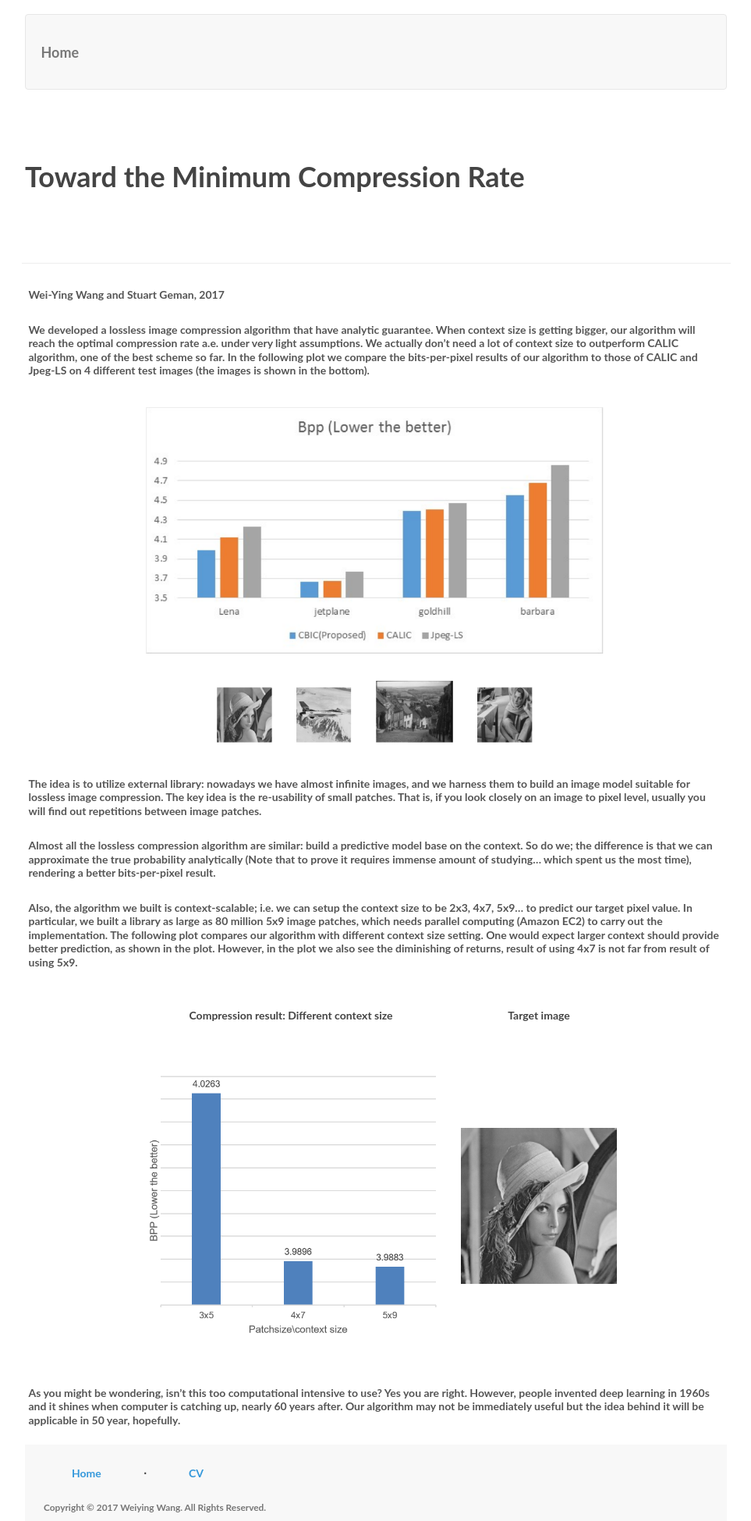
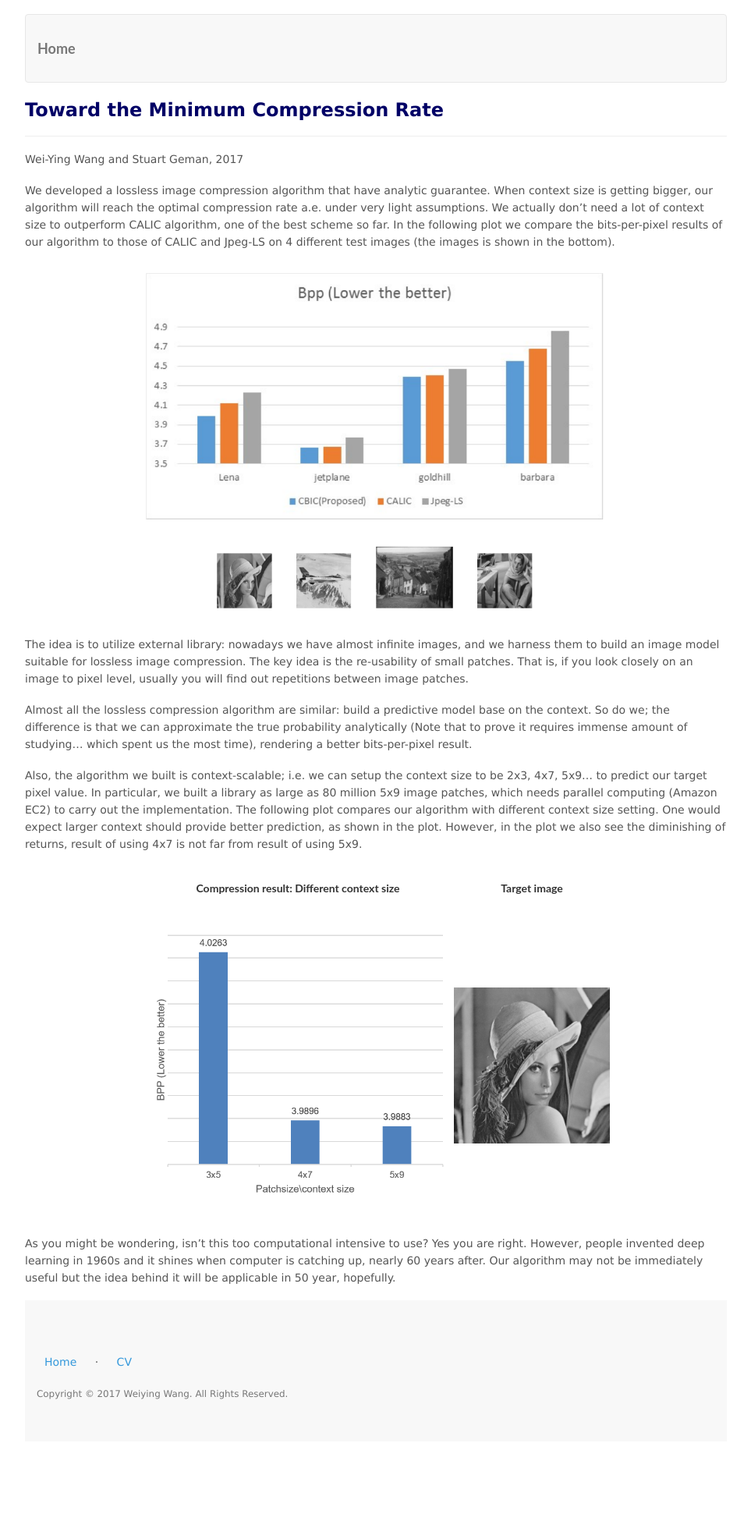
Before and after one commit to wayinone/wayinone.github.io, a Jekyll site: the page built from CBIC.md, in a window 1280 px wide. Shown: the whole page at 78% size, without its empty margins (158-1121 px from the left). Built offline with Jekyll 4.4.1, drawn with Linux system fonts in a browser that asks for light colours; after the commit the page ends 1848 px from its top, so only the background shows below that.

Commit message:
font change

```diff
--- a/_includes/head2.html
+++ b/_includes/head2.html
@@ -17,7 +17,7 @@
     <!-- Custom Fonts -->
 
     <!-- <link href="font-awesome-4.1.0/css/font-awesome.min.css" rel="stylesheet" type="text/css"> -->
-    <link href="/css/slender.css" rel="stylesheet" type="text/css">
+    <link href="/css/mycss.css" rel="stylesheet" type="text/css">
 
     <!-- HTML5 Shim and Respond.js IE8 support of HTML5 elements and media queries -->
     <!-- WARNING: Respond.js doesn't work if you view the page via file:// -->
--- /dev/null
+++ b/css/mycss.css
@@ -0,0 +1,120 @@
+/*@import url(http://fonts.googleapis.com/css?family=Merriweather:300italic,300);*/
+/*Please visit http://www.cssfontstack.com/Verdana to see how to adjust*/
+/*
+The format of css is:
+	sector {property:value;}
+	Note that sectors are:
+		h1,...,h6: header 1 to 6
+		p : paragraph
+		pre : prefomated, used in writing code
+		li : list item
+*/
+
+html {
+  font-size: 18px;
+  max-width: 100%;
+}
+
+h1,
+h2,
+h3,
+h4,
+h5,
+h6,
+blockquote,
+p {
+	font-family: Verdana, Geneva, sans-serif;
+	font-style: normal;
+	font-variant: normal;
+	line-height: 22px;
+	font-weight: 600;
+	color:#555;
+}
+
+
+h1 {
+	font-size: 24px;
+	font-weight: bold;
+	line-height: 30px;
+	color:#000066
+}
+
+h2 {
+	font-size: 20px;
+	font-weight: bold;
+	line-height: 28px;
+	color:#000066
+}
+
+h3 {
+	font-size: 18px;
+	line-height: 26px;
+}
+
+h4,
+h5,
+h6 {
+	font-size: 16px;
+	line-height: 24px;
+}
+
+p {
+	font-size: 14px;
+	font-weight: 400;
+	line-height: 22px;
+	color: #555;
+}
+blockquote {
+	font-size: 17px;
+	font-weight: 400;
+	line-height: 23px;
+}
+pre,code {
+	font-family: Menlo, Monaco, "Courier New", monospace
+	font-size: 14px;
+	font-style: normal;
+	font-variant: normal;
+	font-weight: 400;
+	line-height: 23px;
+}
+
+body,
+html {
+    width: 100%;
+    height: 100%;
+}
+
+/*this restrict the content in the middle*/
+p,
+*:not(div):not(img):not(body):not(html):not(li):not(blockquote):not(p) {
+  margin: 1rem auto 1rem;
+  max-width: 50rem;
+  /* margin-right: 100px;
+  margin-left: 100px; */
+  /*padding: .25rem;*/
+}
+
+/*This controls the list item (useful for resume*/
+li {
+  font-family: Verdana, Geneva, sans-serif;
+  margin-left: 10px;
+  font-size: 14px;
+  font-style: normal;
+  font-variant: normal;
+  font-weight: 400;
+  line-height: 23px;
+  color: #555;
+}
+
+
+
+a,
+a:visited {
+  color: #3498db;
+}
+
+a:hover,
+a:focus,
+a:active {
+  color: #2980b9;
+}
--- a/css/slender.css
+++ /dev/null
@@ -1,77 +0,0 @@
-@import url(http://fonts.googleapis.com/css?family=Merriweather:300italic,300);
-
-html {
-  font-size: 18px;
-  max-width: 100%;
-}
-
-body {
-  color: #444;
-  /* font-family: 'Merriweather', Georgia, serif; */
-  font-family: "Tahoma", Geneva, sans-serif
-  margin: 0;
-  max-width: 100%;
-}
-
-/* === A bit of a gross hack so we can have bleeding divs/blockquotes. */
-p,
-*:not(div):not(img):not(body):not(html):not(li):not(blockquote):not(p) {
-  margin: 1rem auto 1rem;
-  max-width: 50rem;
-  /* margin-right: 100px;
-  margin-left: 100px; */
-  padding: .25rem;
-}
-
-div {
-  width: 100%;
-}
-
-div img {
-  width: 100%;
-}
-
-blockquote p {
-  font-size: 1.5rem;
-  font-style: italic;
-  margin: 1rem auto 1rem;
-  max-width: 48rem;
-}
-
-li {
-  margin-left: 2rem;
-}
-
-/* Counteract the specificity of the gross *:not() chain. */
-h1 {
-  padding: 4rem 0 !important;
-}
-/*  === End gross hack */
-
-p {
-  color: #555;
-  height: auto;
-  line-height: 1.25;
-}
-
-pre, code {
-  font-family: Menlo, Monaco, "Courier New", monospace
-}
-
-pre {
-  background-color: #fafafa;
-  font-size: .8rem;
-  overflow-x: scroll;
-  padding: 1.125em;
-}
-
-a,
-a:visited {
-  color: #3498db;
-}
-
-a:hover,
-a:focus,
-a:active {
-  color: #2980b9;
-}
```
Also changed, not shown: PSA.md (+1 -1 lines), README.md.
